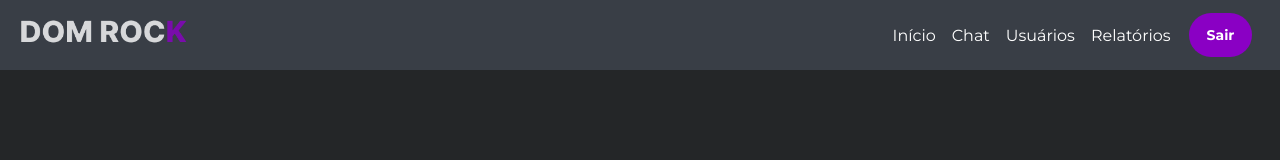
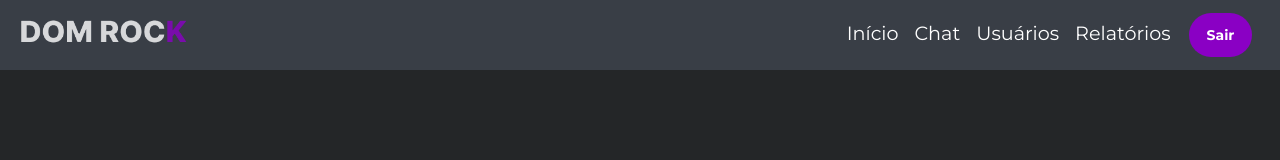
Before and after one commit to Equipe-CodeLand/API-2025.2-Front-End, a React (Create React App) app: page / in a window 1280 px wide. Shown: the top 160 px of the page. Built offline with nearby package versions, Linux system fonts and the light colour scheme.

Commit message:
🐛fix: Links ativos da navbar

```diff
--- a/src/layouts/navbar.tsx
+++ b/src/layouts/navbar.tsx
@@ -1,5 +1,5 @@
 import React from "react";
-import { Link } from "react-router-dom";
+import { NavLink } from "react-router-dom";
 import "../styles/navbar.css";
 import logo from "../assets/logoDomRock.png";
 import { Button } from "../components/button";
@@ -7,22 +7,22 @@ import { Button } from "../components/button";
 export function Navbar() {
   return (
     <nav className="container">
-      <Link to="/">
+      <NavLink to="/">
         <img src={logo} alt="Logo" className="logo" />
-      </Link>
+      </NavLink>
       <div className="rotas">
-        <Link to="/home" className="nav-link">
+        <NavLink to="/home" className="nav-link">
           Início
-        </Link>
-        <Link to="/chat" className="nav-link">
+        </NavLink>
+        <NavLink to="/chat" className="nav-link">
           Chat
-        </Link>
-        <Link to="/usuarios" className="nav-link">
+        </NavLink>
+        <NavLink to="/usuarios" className="nav-link">
           Usuários
-        </Link>
-        <Link to="/relatorios" className="nav-link">
+        </NavLink>
+        <NavLink to="/relatorios" className="nav-link">
           Relatórios
-        </Link>
+        </NavLink>
         <Button label={"Sair"}  />
       </div>
     </nav>
--- a/src/styles/navbar.css
+++ b/src/styles/navbar.css
@@ -25,8 +25,13 @@
 .nav-link {
     color: #fff;
     text-decoration: none;
-    font-size: 1rem;
+    font-size: 1.2rem;
     position: relative;
+    border-bottom: 4px solid transparent;
+}
+
+.nav-link.active {
+    border-bottom: 4px solid #8A00C4;
 }
 
 .nav-link::after {
@@ -38,7 +43,7 @@
     transition: width 0.3s ease;
     position: absolute;
     left: 0;
-    bottom: -2px;
+    bottom: -4px;
     border-radius: 2px;
 }
 
```
